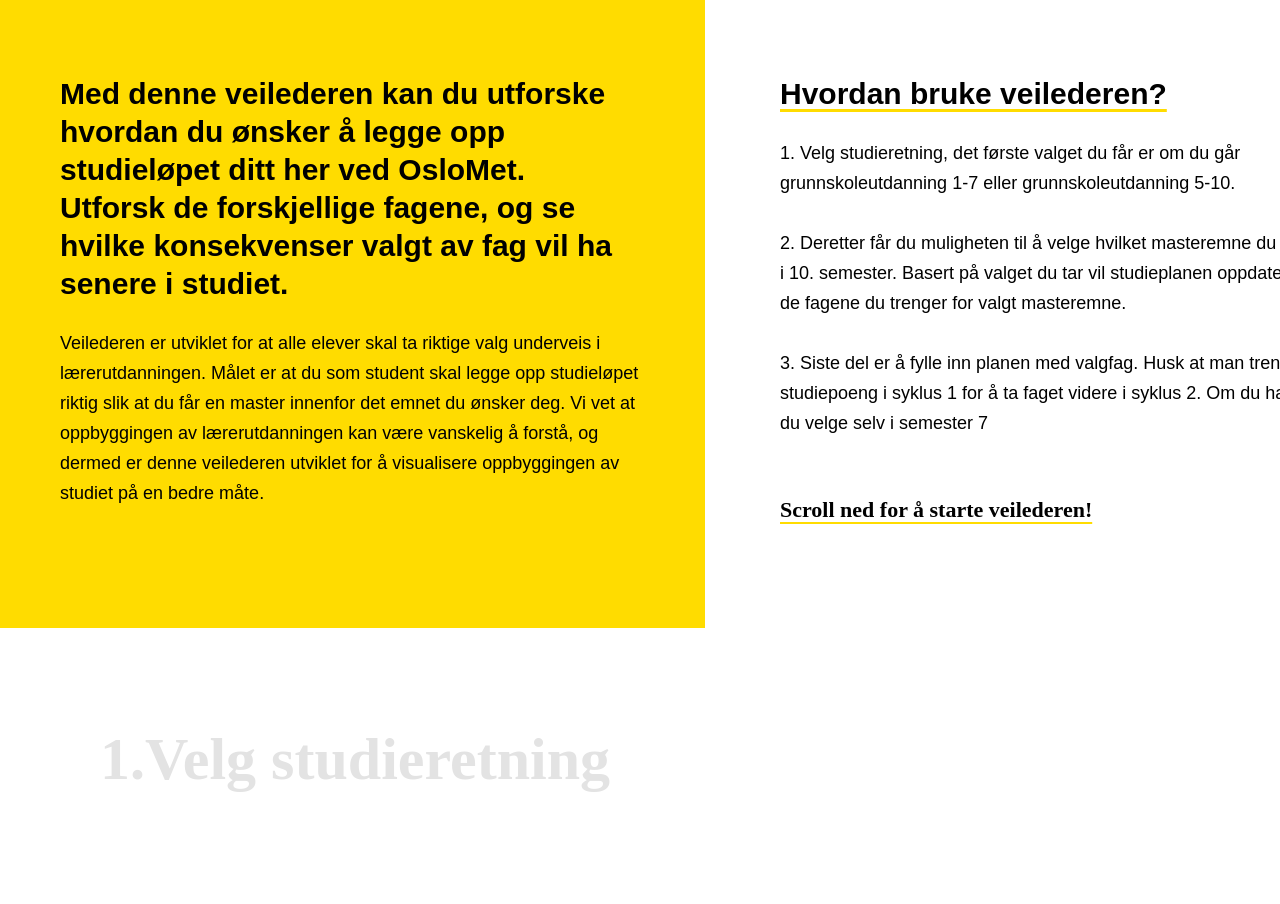
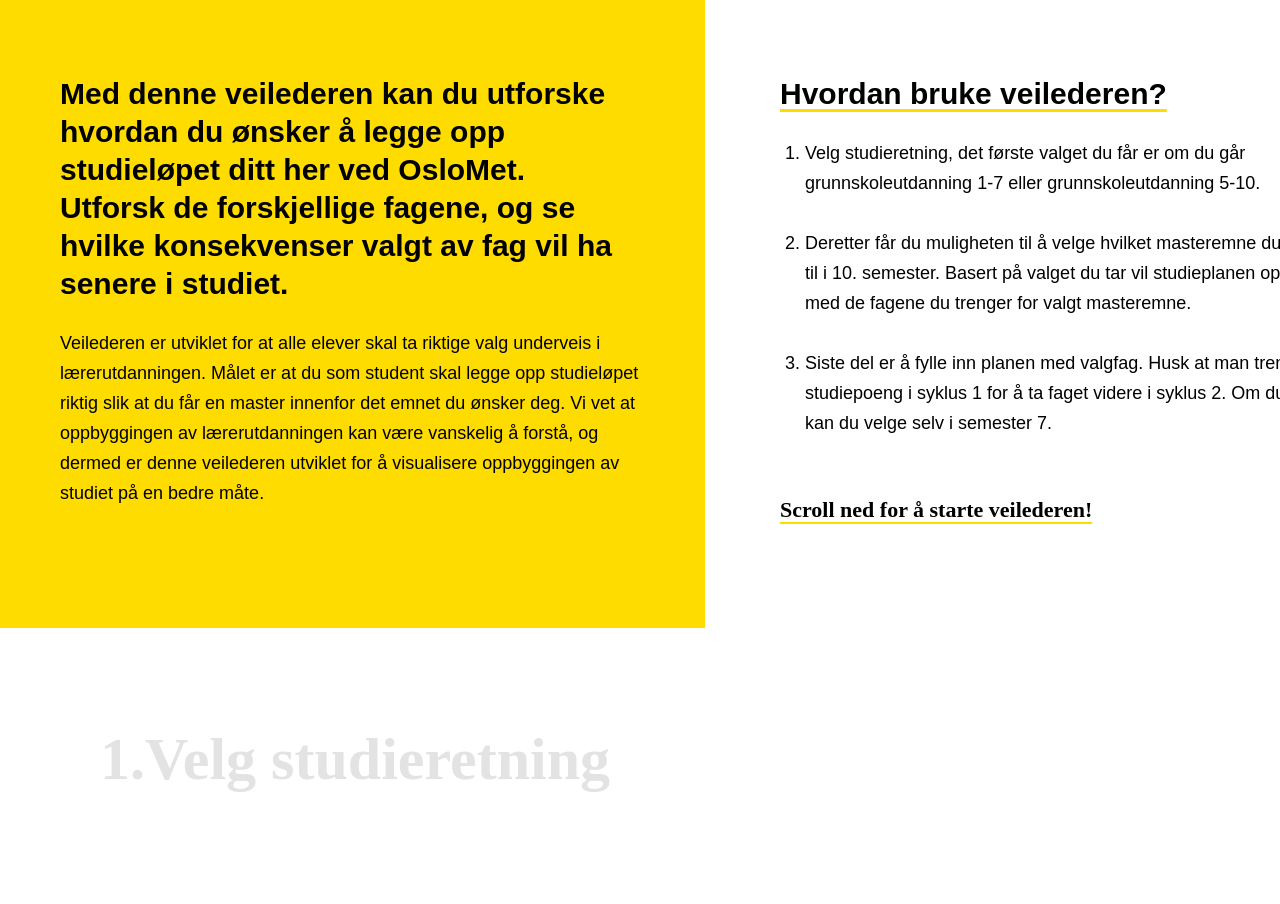
Before and after one commit to vickysmalls/bachelor, a React (Create React App) app: page / in a window 1280 px wide. Shown: the part 880-1784 px from the top of the page. Built offline with nearby package versions, Linux system fonts and the light colour scheme; no server answers.

Commit message:
Infobokser CSS  2

```diff
--- a/src/VelgKlasse/KlasseList.js
+++ b/src/VelgKlasse/KlasseList.js
@@ -67,14 +67,16 @@
   <img id="Illustrasjon" src={Praksis} alt="Illustrasjon"/>
   <h2 id="Innledning">Hvordan bruke veilederen?
         </h2>
-        <p id="Padding">1. Velg studieretning, det første valget du får er om du går grunnskoleutdanning 1-7 eller grunnskoleutdanning 5-10. <br /><br />
+        <p id="Padding">
 
-        2. Deretter får du muligheten til å velge hvilket masteremne du vil gå opp til i 10. semester. Basert på valget du tar vil studieplanen
-        oppdatere seg med de fagene du trenger for valgt masteremne.
-        <br /><br />
+        <ol>
+            <li>Velg studieretning, det første valget du får er om du går grunnskoleutdanning 1-7 eller grunnskoleutdanning 5-10.<br /><br /></li>
+            <li>Deretter får du muligheten til å velge hvilket masteremne du vil gå opp til i 10. semester. Basert på valget du tar vil studieplanen
+        oppdatere seg med de fagene du trenger for valgt masteremne.<br /><br /></li>
+            <li>Siste del er å fylle inn planen med valgfag.
+        Husk at man trenger 60 studiepoeng i syklus 1 for å ta faget videre i syklus 2. Om du har to fag kan du velge selv i semester 7.</li>
+        </ol>
 
-        3. Siste del er å fylle inn planen med valgfag.
-        Husk at man trenger 60 studiepoeng i syklus 1 for å ta faget videre i syklus 2. Om du har to fag kan du velge selv i semester 7
         </p>
 
         <p id="Bold">Scroll ned for å starte veilederen!</p>
--- a/src/VelgKlasse/VelgKlassetrinn.css
+++ b/src/VelgKlasse/VelgKlassetrinn.css
@@ -153,3 +153,13 @@
   #Start {
     margin-top: 150px;
   }
+
+  ol {
+    margin-left: 25px;
+  }
+
+  li {
+    font-size: 18px;
+    line-height: 30px;
+    font-family: Arial;
+  }
--- a/src/VelgMuligheter/VelgMuligheter.js
+++ b/src/VelgMuligheter/VelgMuligheter.js
@@ -83,7 +83,13 @@
 
         <>
 
+<div class="row">
+    <div class="column" id="Hundre">
+        <div className="obligatoriske semestre">
+            <div classname="Seksti">
+
         <h5>Semester 4</h5>
+        <p id="SemesterBeskrivelse">Høstsemester, 30 studiepoeng</p>
         <div className='fag'>
         {
             //reset setMulighetTull i master
@@ -117,13 +123,22 @@
         :
             null
         }
-        <button onClick={() => handleReset()} >Reset</button>
+    </div>
+ </div>
 
+            <div className="Forti"></div>
+        </div>
+    </div>
+</div>
 
-        </div>
+<div class="row">
+    <div class="column" id="Hundre">
+        <div className="obligatoriske semestre">
+            <div classname="Seksti">
 
-        <h2>Semester 5</h2>
-        <div className='fag'>
+            <h5>Semester 5</h5>
+            <p id="SemesterBeskrivelse">Høstsemester, 30 studiepoeng</p>
+            <div className='fag'>
         {
             <Muligheter setValg7Master setSemesterList7={setMulighetTull2} semesterList7={mulighetTull} klassetrinn={klassetrinn} sorted={sorted} semester={5} masterId={masterId}/>
         }
@@ -143,10 +158,10 @@
             null
         }
 
-
+            </div>
         </div>
 
-        <h2>Semester 6</h2>
+        <h5>Semester 6</h5>
         <div className='fag'>
 
 
@@ -187,9 +202,18 @@
 
 
         </div>
-{console.log('semesterList7', semesterList7)}
+        {console.log('semesterList7', semesterList7)}
 
-        <h2>Semester 7</h2>
+
+
+
+        </div>
+    </div>
+</div>
+
+
+
+        <h5>Semester 7</h5>
         <div className='fag'>
 
         {
--- a/src/oblig-fag/oblig-fag-card.js
+++ b/src/oblig-fag/oblig-fag-card.js
@@ -102,7 +102,7 @@
 
 
 
-    <div className="VeienVidere">
+    <div>
 
         {
 
```
